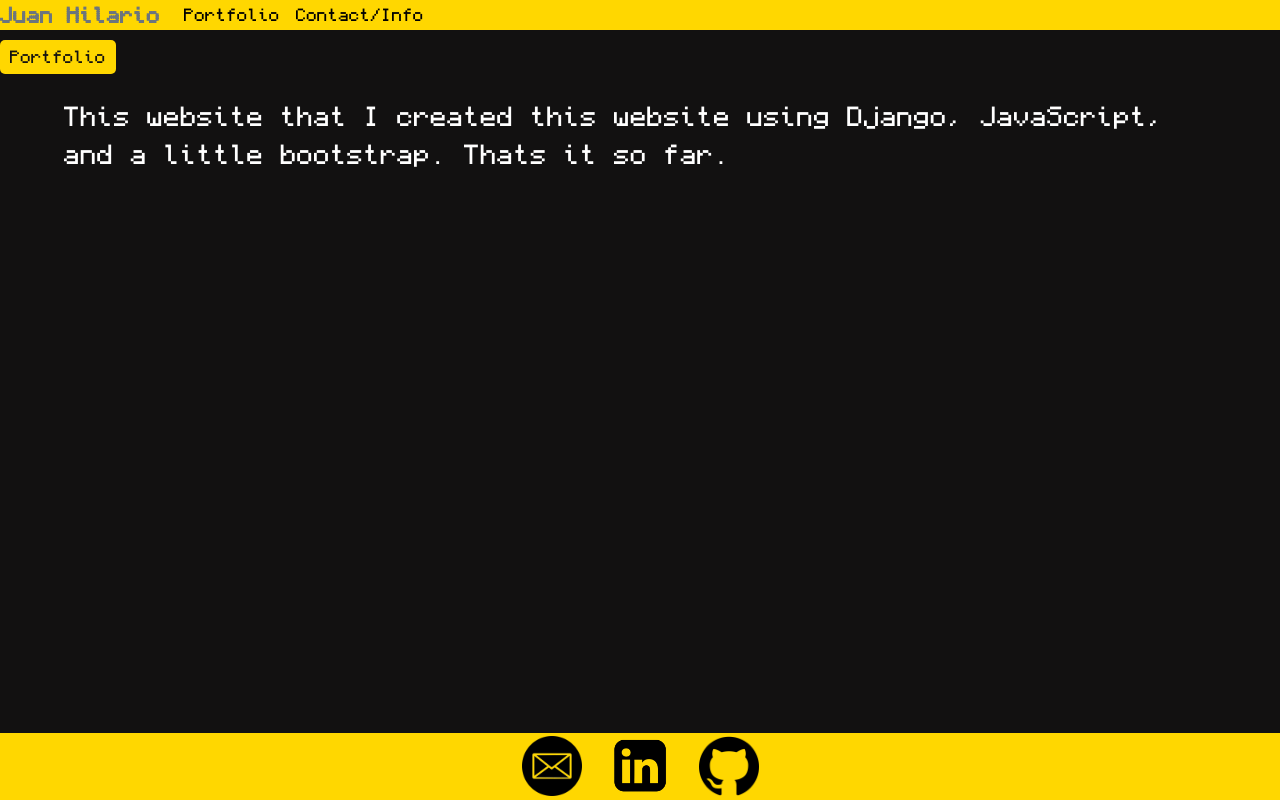
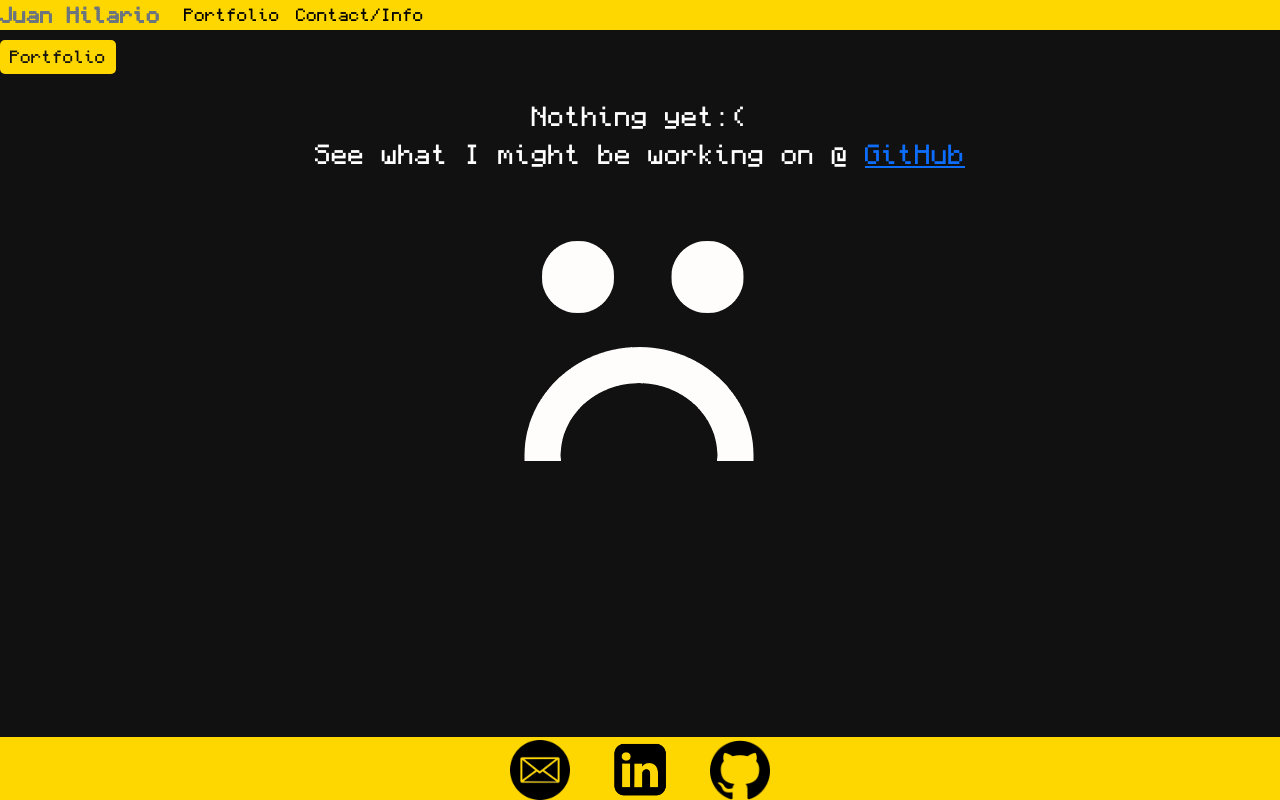
Before and after one commit to Juan-Hilario/PersonalWebsite, a Django app: page /Portfolio in a window 1280 px wide. Run offline with Django 4.2, Linux system fonts and the light colour scheme.

Commit message:
A bug fix on home page and little fixes
Home page waffle button would not work because of invisible element; deleted element.
Made empty portfolio page nicer to look at.
Added picture of me to replace demo picture.
Renamed Home.html to Index.html lol.

```diff
--- a/PersonalWebsite/PersonalWebsite/settings.py
+++ b/PersonalWebsite/PersonalWebsite/settings.py
@@ -116,7 +116,7 @@ USE_TZ = True
 # Static files (CSS, JavaScript, Images)
 # https://docs.djangoproject.com/en/4.2/howto/static-files/
 
-STATIC_URL = '/static/'
+STATIC_URL = 'htmlManager/static/'
 STATICFILES_DIRS = (os.path.join(BASE_DIR, 'htmlManager/static/'),)
 
 # Default primary key field type
--- a/PersonalWebsite/htmlManager/static/styles.css
+++ b/PersonalWebsite/htmlManager/static/styles.css
@@ -1,51 +1,50 @@
-:root{
-    --primary-color:#111010fd;
-    --secondary-color: #FFD700;
-    --text-color:white;
+:root {
+  --primary-color: #111010fd;
+  --secondary-color: #ffd700;
+  --text-color: white;
 }
 @font-face {
   font-family: "Rubik";
   src: url(assets/fonts/RubikMaps.ttf) format("trueType");
 }
-@font-face{
+@font-face {
   font-family: "Monocraft";
   src: url(assets/fonts/Monocraft.ttf) format("trueType");
 }
-*{
-    font-family:"Monocraft";
+* {
+  font-family: "Monocraft";
 }
-body{
+body {
   background-color: var(--primary-color);
-    overflow-x:hidden;/* Makes it so there cannot be a horizontal scroll bar */
-    color:var(--text-color);
+  overflow-x: auto; /* Makes it so there cannot be a horizontal scroll bar */
+  color: var(--text-color);
   overflow-y: auto;
 }
-.navbar{
-    position:fixed;
-    width:100%;
-    z-index:7;
-    color:var(--primary-color);
-
+.navbar {
+  position: fixed;
+  width: 100%;
+  z-index: 100;
+  color: var(--primary-color);
 }
-.medBigNav{
+.medBigNav {
   background-color: var(--secondary-color);
   height: 30px;
 }
-nav.smallNav{
+nav.smallNav {
   background-color: var(--secondary-color);
   height: 50px;
 }
 
-h1{
-    color: var(--secondary-color)
+h1 {
+  color: var(--secondary-color);
 }
-.contactList{
+.contactList {
   color: var(--text-color);
   font-size: 20px;
   margin-left: 5%;
   margin-right: 5%;
-    margin-top:5%;
-    position:relative;
+  margin-top: 5%;
+  position: relative;
 }
 
 /* .pageTitle{
@@ -57,101 +56,108 @@ h1{
     z-index:1;
 } */
 
-#titleDiv{
+#titleDiv {
   margin-bottom: 20px;
   position: relative;
   top: 40px;
   color: var(--primary-color);
 }
-.titleDivBackground{
+.titleDivBackground {
   width: fit-content;
   height: auto;
   padding: 5px 10px;
   border-radius: 5px;
   background-color: var(--secondary-color);
 }
-@media (max-width: 770px){
-    #titleDiv{
+@media (max-width: 770px) {
+  #titleDiv {
     margin-bottom: 50px;
     position: relative;
     top: 60px;
   }
 }
-.contentStyle1{
+.contentStyle1 {
   color: var(--text-color);
   position: relative;
   top: 60%;
   font-size: 25px;
   margin: 5% 5% 10% 5%;
 }
+.noContentStyle {
+  color: var(--text-color);
+  position: relative;
+  text-align: center;
+  top: 60%;
+  font-size: 25px;
+  margin: 5% 5% 10% 5%;
+}
 
-.contactButton{
+.contactButton {
   border-width: 7px;
-    border-color:white;
+  border-color: white;
   background-color: var(--primary-color);
-    color:var(--secondary-color);
+  color: var(--secondary-color);
   border-radius: 10px;
 }
-.contactButtonDiv{
-    padding:10px;
+.contactButtonDiv {
+  padding: 10px;
 }
 
-.alert-box{
-    position:absolute;
+.alert-box {
+  position: absolute;
   right: 0px;
   font-size: 20px;
-    padding:15px 15px 15px 15px;
+  padding: 15px 15px 15px 15px;
   border-radius: 26px;
   text-align: center;
-    z-index:10;
+  z-index: 10;
 }
-.alert-box.color{
+.alert-box.color {
   background-color: var(--secondary-color);
   color: var(--text-color);
 }
-.alert-box.hidden{
+.alert-box.hidden {
   background-color: transparent;
   color: transparent;
 }
-.alert-box .close-alert{
+.alert-box .close-alert {
   position: absolute;
   right: 10px;
-    top:15px;
+  top: 15px;
   cursor: pointer;
-    z-index: 11;
+  z-index: 12;
 }
 
-.alert-box.show{
-    animation: showAlert 1s ease forwards ;
+.alert-box.show {
+  animation: showAlert 1s ease forwards;
 }
 
 @keyframes showAlert {
-    from{
+  from {
     transform: translateX(100%);
   }
-    to{
+  to {
     transform: translateX(0%);
   }
 }
-.alert-box.hide{
-    animation: hideAlert 3s ease forwards ;
+.alert-box.hide {
+  animation: hideAlert 3s ease forwards;
 }
 @keyframes hideAlert {
-    from{
+  from {
     transform: translateX(0%);
   }
-    to{
+  to {
     transform: translateX(100%);
   }
 }
 
-.subHeading{
+.subHeading {
   font-size: 70px;
   position: relative;
   top: 150px;
-
 }
-#topContent{
+#topContent {
   display: flex;
   position: relative;
   top: 10px;
@@ -160,15 +166,14 @@ h1{
   margin-right: 60px;
 }
 
-@media (max-width: 546px){
-    .subHeading{
-        font-size:50;
+@media (max-width: 546px) {
+  .subHeading {
+    font-size: 50;
     top: 40px;
   }
 }
 
-
-footer{
+footer {
   position: fixed;
   bottom: 0;
   width: 100%;
@@ -176,21 +181,19 @@ footer{
   background-color: var(--secondary-color);
   display: flex;
   justify-content: center;
-
 }
-.socialsCirc{
+.socialsCirc {
   border: 1px solid transparent;
 
-
   width: 60px;
-    height:60px;
+  height: 60px;
   border-radius: 50%;
   margin: 3px 20px 0 20px;
   display: flex;
   justify-content: center;
   align-items: center;
 }
-.socialsButton{
+.socialsButton {
   border: none;
   background-color: transparent;
 }
--- a/PersonalWebsite/htmlManager/templates/htmlManager/ContactInfo.html
+++ b/PersonalWebsite/htmlManager/templates/htmlManager/ContactInfo.html
@@ -25,8 +25,6 @@
         </div>
 </div>
 
-<script src="{% static '/scripts/copyAlert.js/' %}">
 
-</script>
 
 {% endblock %}
--- a/PersonalWebsite/htmlManager/templates/htmlManager/Portfolio.html
+++ b/PersonalWebsite/htmlManager/templates/htmlManager/Portfolio.html
@@ -1,9 +1,14 @@
-{% extends "htmlManager/layout.html" %}
-{% load static %}
-{% block content %}
+{% extends "htmlManager/layout.html" %} {% load static %} {% block content %}
 <div>
-    <p class="contentStyle1">
-    This website that I created this website using Django, JavaScript, and a little bootstrap. Thats it so far.</p>
+  <p class="noContentStyle">
+    Nothing yet:( <br />See what I might be working on @
+    <a href="https://github.com/Juan-Hilario">GitHub</a><br /><br />
+    <img
+      style="height: 250px"
+      src="{% static '/assets/img/notHappy.png' %}"
+      alt=""
+    />
+  </p>
 </div>
 
 <!-- <div style="position: absolute; top:50%; right:0;left:50%;">
@@ -42,6 +47,4 @@
       </div>
 </div> -->
 
-
-
 {% endblock %}
--- a/PersonalWebsite/htmlManager/templates/htmlManager/layout.html
+++ b/PersonalWebsite/htmlManager/templates/htmlManager/layout.html
@@ -3,27 +3,49 @@
 <html>
   <head>
     <title>{{ title }}</title>
-        <meta name="viewport" content="width=device-width, initial-scale= 1.0">
-        <link href="https://cdn.jsdelivr.net/npm/bootstrap@5.3.2/dist/css/bootstrap.min.css" rel="stylesheet" integrity="sha384-T3c6CoIi6uLrA9TneNEoa7RxnatzjcDSCmG1MXxSR1GAsXEV/Dwwykc2MPK8M2HN" crossorigin="anonymous">
-        <link href= "{% static 'styles.css' %}" rel="stylesheet">
+    <meta name="viewport" content="width=device-width, initial-scale= 1.0" />
+    <link
+      href="https://cdn.jsdelivr.net/npm/bootstrap@5.3.2/dist/css/bootstrap.min.css"
+      rel="stylesheet"
+      integrity="sha384-T3c6CoIi6uLrA9TneNEoa7RxnatzjcDSCmG1MXxSR1GAsXEV/Dwwykc2MPK8M2HN"
+      crossorigin="anonymous"
+    />
+    <link href="{% static 'styles.css' %}" rel="stylesheet" />
   </head>
   <body>
-        <script src="https://cdn.jsdelivr.net/npm/bootstrap@5.3.2/dist/js/bootstrap.bundle.min.js" integrity="sha384-C6RzsynM9kWDrMNeT87bh95OGNyZPhcTNXj1NW7RuBCsyN/o0jlpcV8Qyq46cDfL" crossorigin="anonymous"></script>
+    <script
+      src="https://cdn.jsdelivr.net/npm/bootstrap@5.3.2/dist/js/bootstrap.bundle.min.js"
+      integrity="sha384-C6RzsynM9kWDrMNeT87bh95OGNyZPhcTNXj1NW7RuBCsyN/o0jlpcV8Qyq46cDfL"
+      crossorigin="anonymous"
+    ></script>
 
     <!-- NavBar -->
-        <nav class="navbar medBigNav navbar-expand-md  navbar-light ">
+    <nav class="navbar medBigNav navbar-expand-md navbar-light">
       <!-- NavBrand -->
-            <a class="navbar-brand" href="{% url 'index' %}" style="color:rgb(39, 39, 159)">
-                <span class="fw-bold text-secondary">
-                    Juan Hilario
-                </span>
+      <a
+        class="navbar-brand"
+        href="{% url 'index' %}"
+        style="color: rgb(39, 39, 159)"
+      >
+        <span class="fw-bold text-secondary"> Juan Hilario </span>
       </a>
       <!-- collapse toggle -->
-            <button class="navbar-toggler" type="button" data-bs-toggle="collapse" data-bs-target="#main-nav"
-            aria-controls="main-nav" arai-expanded="false" aria-label="Toggle navigation">
+      <button
+        class="navbar-toggler"
+        type="button"
+        data-bs-toggle="collapse"
+        data-bs-target="#main-nav"
+        aria-controls="main-nav"
+        arai-expanded="false"
+        aria-label="Toggle navigation"
+      >
         <span class="navbar-toggler-icon"></span>
       </button>
-            <div style="background-color: #FFD700; height: 30px;" class="collapse navbar-collapse justify-content-start align-center dropDown medBigNav" id="main-nav">
+      <div
+        style="background-color: #ffd700; height: 30px"
+        class="collapse navbar-collapse justify-content-start align-center dropDown medBigNav"
+        id="main-nav"
+      >
         <ul class="navbar-nav">
           <li class="nav-item">
             <a class="nav-link active" href="{% url 'portfolio' %}">
@@ -39,57 +61,60 @@
       </div>
     </nav>
 
-
-        <div class="alert-box color hidden ">
-            Copied to Clipboard
-        </div>
     <div id="titleDiv">
-            <div class="titleDivBackground">
-                {{ title }}
-            </div>
+      <div class="titleDivBackground">{{ title }}</div>
     </div>
 
-        {% block content %}
-
-        {% endblock %}
+    {% block content %} {% endblock %}
     <footer>
       <div class="socialsCirc">
-                <button class= "socialsButton"  onclick="copyText()">
-                    <img style="width:60px; height: 60px;" src="{%static 'assets/img/emailIcon.png' %}"/>
-                </button>
+        <a class="socialsButton" href="mailto:juanhilario5645@gmail.com">
+          <img
+            style="width: 60px; height: 60px"
+            src="{%static 'assets/img/emailIcon.png' %}"
+          />
+        </a>
       </div>
-            <div class="socialsCircd">
-                <a target="_blank" href="https://www.linkedin.com/in/juan-hilario-884b0b23a/">
+      <div class="socialsCirc">
+        <a
+          target="_blank"
+          href="https://www.linkedin.com/in/juan-hilario-884b0b23a/"
+        >
           <button role="" class="socialsButton">
-                        <img style="width:65px; height: 65px;" src="{%static 'assets/img/linkedinIcon.png' %}"/>
+            <img
+              style="width: 65px; height: 65px"
+              src="{%static 'assets/img/linkedinIcon.png' %}"
+            />
           </button>
         </a>
       </div>
       <div class="socialsCirc">
         <a target="_blank" href="https://github.com/Juan-Hilario">
-                    <button role="" class="socialsButton" >
-                        <img style="width:60px; height: 60px;" src="{%static 'assets/img/githubIcon.png' %}"/>
+          <button role="" class="socialsButton">
+            <img
+              style="width: 60px; height: 60px"
+              src="{%static 'assets/img/githubIcon.png' %}"
+            />
           </button>
         </a>
       </div>
     </footer>
+
     <script>
       const nav = document.querySelector(".navbar");
-            const dropDown = document.querySelector(".dropDown")
-            let viewportWidth = window.innerWidth;;
-            function updateSize(){
+      const dropDown = document.querySelector(".dropDown");
+      let viewportWidth = window.innerWidth;
+      function updateSize() {
         viewportWidth = window.innerWidth;
         check();
       }
 
-            function check(){
-                if(viewportWidth <= 768){
+      function check() {
+        if (viewportWidth <= 768) {
           nav.classList.remove("medBigNav");
           nav.classList.add("smallNav");
           dropDown.classList.remove("medBigNav");
-
-                }
-                else{
+        } else {
           nav.classList.remove("smallNav");
           nav.classList.add("medBigNav");
           dropDown.classList.add("medBigNav");
@@ -99,8 +124,6 @@
       updateSize();
       window.addEventListener("resize", updateSize);
     </script>
-        <script src="{% static '/scripts/copyAlert.js/' %}">
-        </script>
-
+    <script src="{% static '/scripts/copyAlert.js/' %}"></script>
   </body>
 </html>
--- a/PersonalWebsite/htmlManager/views.py
+++ b/PersonalWebsite/htmlManager/views.py
@@ -3,7 +3,7 @@ from django.http import HttpResponse
 # Create your views here.
 
 def index(request):
-   return render(request, "htmlManager/Home.html",
+   return render(request, "htmlManager/index.html",
                  {"title": "Home"})
 
 def portfolio(request):
```
Also changed, not shown: PersonalWebsite/htmlManager/templates/htmlManager/Home.html (deleted, +0 -30 lines), PersonalWebsite/htmlManager/templates/htmlManager/index.html (added, +47 -0 lines), PersonalWebsite/htmlManager/static/assets/img/IMG_1118.jpg (added), PersonalWebsite/htmlManager/static/assets/img/notHappy.png (added), 1 other file. Lines whose indentation alone changed are shown as unchanged.
